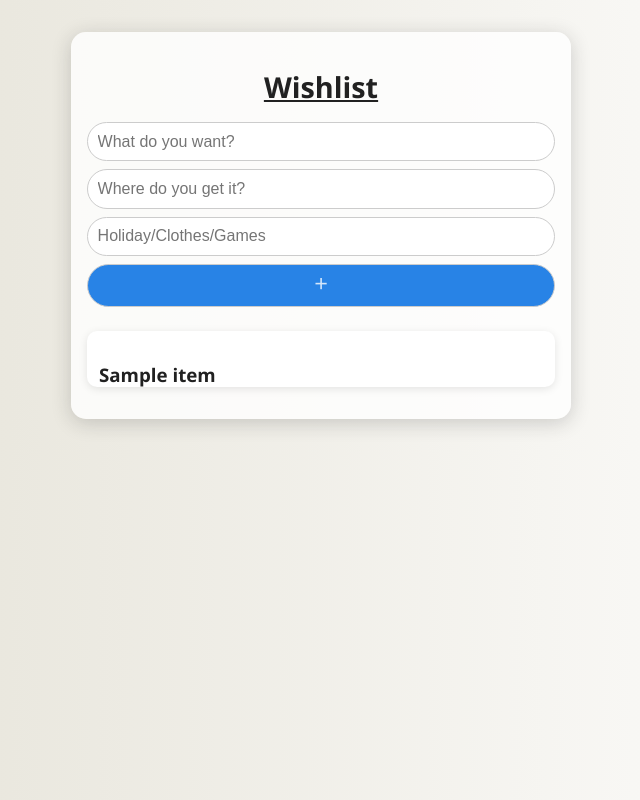
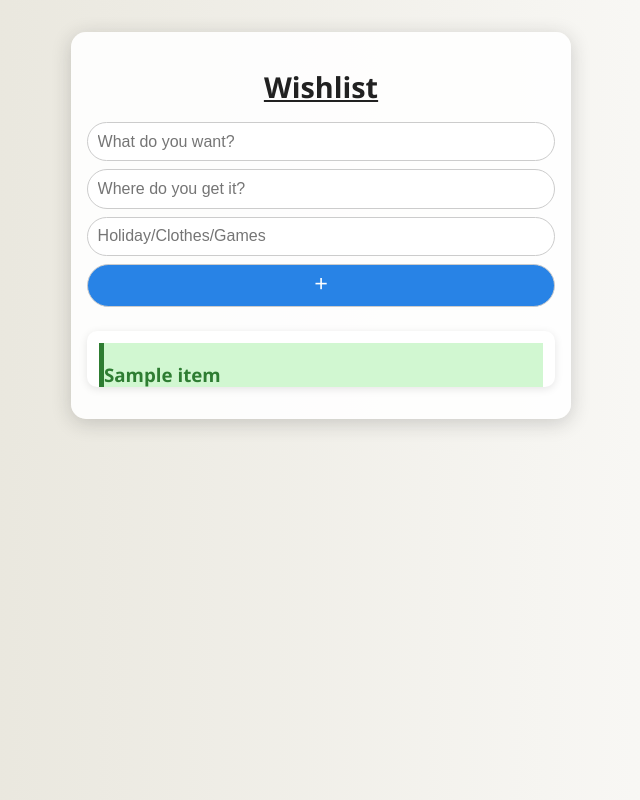
Before and after one commit to Henry-Tottle/wishlist, a Flask app: page /wishlist in a window 1280 px wide. Shown: the whole page, without its empty margins (319-959 px from the left). Run offline with Flask 3, Linux system fonts and the light colour scheme; a database or web service that is not in the repository returns one stand-in record (values such as "Sample title"); some libraries are stand-ins or nearby versions.

Commit message:
touched up button styling and response ux

```diff
--- a/static/styles.css
+++ b/static/styles.css
@@ -17,7 +17,7 @@ main {
   margin: 2rem auto;
   padding: 1rem;
   max-width: 500px;
-  background-color: rgba(255, 255, 255, 0.8);
+  background-color: rgba(255, 255, 255, 0.9);
   border-radius: 15px;
   box-shadow: 0 4px 20px rgba(33, 33, 33, 0.2);
 }
@@ -44,25 +44,20 @@ button {
   font-size: 1rem;
 }
 
-
-
 button {
   background-color: rgb(40, 131, 230);
   cursor: pointer;
-  color: rgba(255, 255, 255, 0.8);
-  transition: background-color 0.3s;
+  color: white;
+  transition: background-color 0.3s, border 0.3s;
 }
 
 button:hover {
-    border: solid 1px blue;
+  border: 1px solid #0056b3;
   background-color: rgb(3, 109, 222);
 }
 
 .addItemForm {
   margin-bottom: 1.5rem;
-}
-
-.addItemForm {
   display: flex;
   flex-direction: column;
 }
@@ -87,7 +82,7 @@ li {
   border-radius: 10px;
   box-shadow: 0 2px 8px rgba(0, 0, 0, 0.1);
   overflow: hidden;
-    transition: max-height 1s ease;
+  transition: max-height 0.8s ease;
   cursor: pointer;
 }
 
@@ -116,6 +111,13 @@ li:hover {
   margin: 0;
 }
 
+/* ✅ Updated obtained styling */
+.obtained {
+  background-color: #d1f7d1;
+  border-left: 5px solid #2e7d32;
+  color: #2e7d32;
+}
+
 i.bx {
   font-size: 1.2rem;
 }
--- a/templates/index.html
+++ b/templates/index.html
@@ -33,7 +33,7 @@
     <ul>
         {% for item in items %}
         <li>
-            <div class="listItem">
+            <div class="listItem {{ 'obtained' if item[4] else '' }}">
 
             <h3>{{ item[1] }}</h3>
             <h4>Where from: {{item[2]}}</h4>
```
Lines whose indentation alone changed are shown as unchanged.
